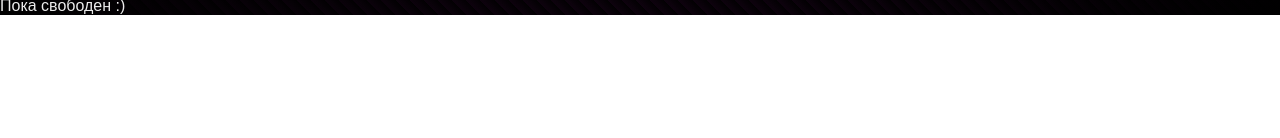
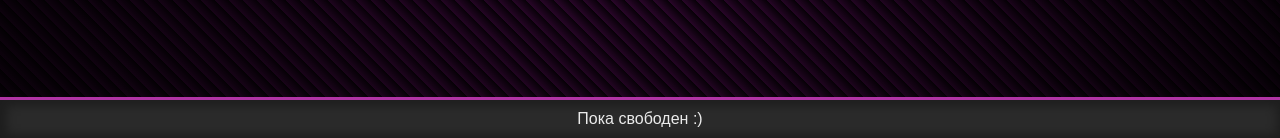
Before and after one commit to Vadimagic/Profile, a website: page src/index.html in a window 1280 px wide. Shown: the part 1263-1401 px from the top of the page. Before the commit the page ends 1278 px from the top, so only its background shows below. Drawn offline with Linux system fonts and the light colour scheme; files whose address does not match are found by name.

Commit message:
add styles for footer

```diff
--- a/src/assets/css/style.css
+++ b/src/assets/css/style.css
@@ -22,6 +22,7 @@ body {
 			rgb(44, 6, 44) 0%,
 			rgba(0,0,0,1) 100%
 		);
+		background-attachment: fixed;
 	min-height: 100vh;
 }
 
@@ -80,7 +81,7 @@ a {
 	justify-content: space-around;
 	border-bottom: 3px solid rgb(177, 52, 165);
 	overflow: hidden;
-	box-shadow:  inset 2px 1px 10px 5px rgba(0, 0, 0,.3);;
+	box-shadow:  inset 2px 1px 10px 5px rgba(0, 0, 0,.3);
 }
 
 .header__logo {
@@ -205,4 +206,22 @@ a {
 }
 /* /Portfolio */
 
+
+/* Footer */
+
+.footer {
+	margin-top: 100px;
+	display: flex;
+	justify-content: center;
+	border-top: 3px solid rgb(177, 52, 165);
+	background-color: rgb(42, 42, 42);
+	box-shadow:  inset 2px 1px 10px 5px rgba(0, 0, 0,.3);
+}
+
+.footer__text {
+	display: block;
+	padding: 10px;
+}
+
+/* /Footer */
 /* /Content */
```
Also changed, not shown: dist/assets/css/style.css.
